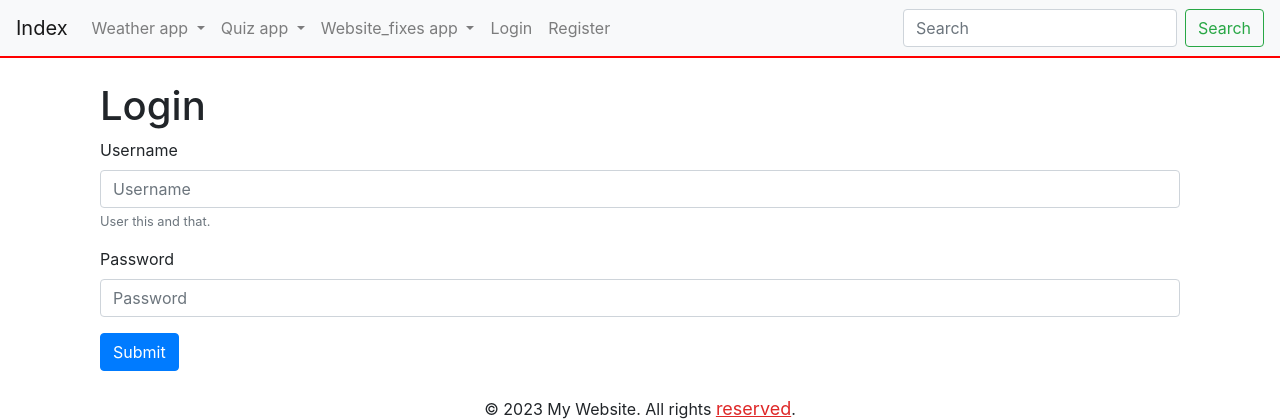
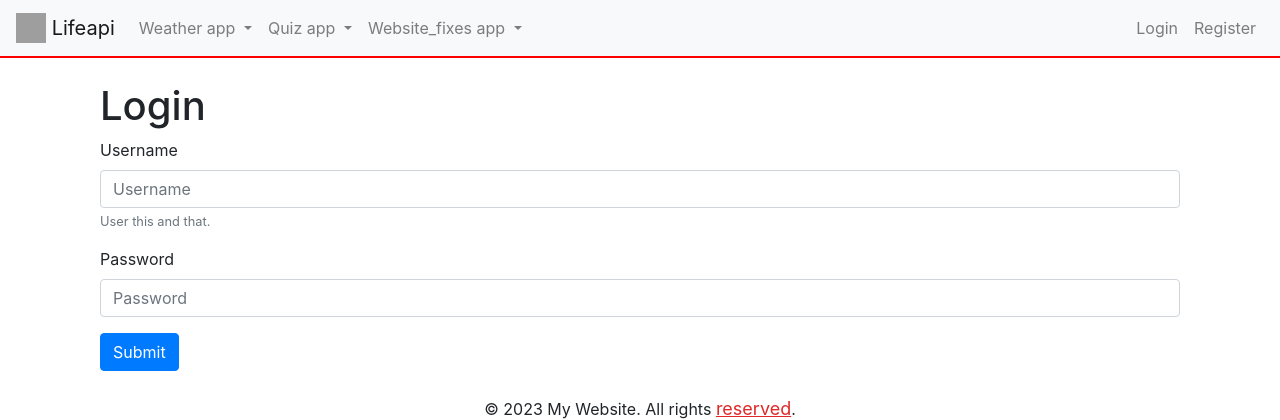
Before and after one commit to arvydasg/lifeapi, a Django app: page /members/login_user in a window 1280 px wide. Shown: the top 420 px of the page. Run offline with Django 4.2, Linux system fonts and the light colour scheme; some libraries are stand-ins or nearby versions; grey boxes are pictures that could not be loaded.

Commit message:
modified navbar
- login stuff - one the right
- added logo to the navbar

```diff
--- a/lifeapi_apps/base_app/templates/base.html
+++ b/lifeapi_apps/base_app/templates/base.html
@@ -17,7 +17,10 @@
     <!-- Header -->
     <header {% if user.is_authenticated %} class="authenticated"{% endif %}>
         <nav class="navbar navbar-expand-lg navbar-light bg-light">
-            <a class="navbar-brand" href="/">Index</a>
+            <a class="navbar-brand" href="/">
+              <img src="https://static.vecteezy.com/system/resources/thumbnails/000/512/631/small/58_Repeat_II.jpg" width="30" height="30" class="d-inline-block align-top" alt="">
+              Lifeapi
+            </a>
             <button class="navbar-toggler" type="button" data-toggle="collapse" data-target="#navbarSupportedContent" aria-controls="navbarSupportedContent" aria-expanded="false" aria-label="Toggle navigation">
               <span class="navbar-toggler-icon"></span>
             </button>
@@ -59,8 +62,9 @@
                     <a class="dropdown-item" href="{% url 'add_website_fix' %}">Add website fix</a>
                   </div>
                 </li>
-                <li class="nav-item">
-                </li>
+              </ul>
+              <!-- Right-aligned items -->
+              <ul class="navbar-nav ml-auto">
                 {% if user.is_authenticated %}
                   <li class="nav-item">
                     <a class="nav-link" href="/admin/">Admin panel</a>
@@ -77,10 +81,6 @@
                   </li>
                 {% endif %}
               </ul>
-              <form class="form-inline my-2 my-lg-0">
-                <input class="form-control mr-sm-2" type="search" placeholder="Search" aria-label="Search">
-                <button class="btn btn-outline-success my-2 my-sm-0" type="submit">Search</button>
-              </form>
             </div>
           </nav>
     </header>
```
